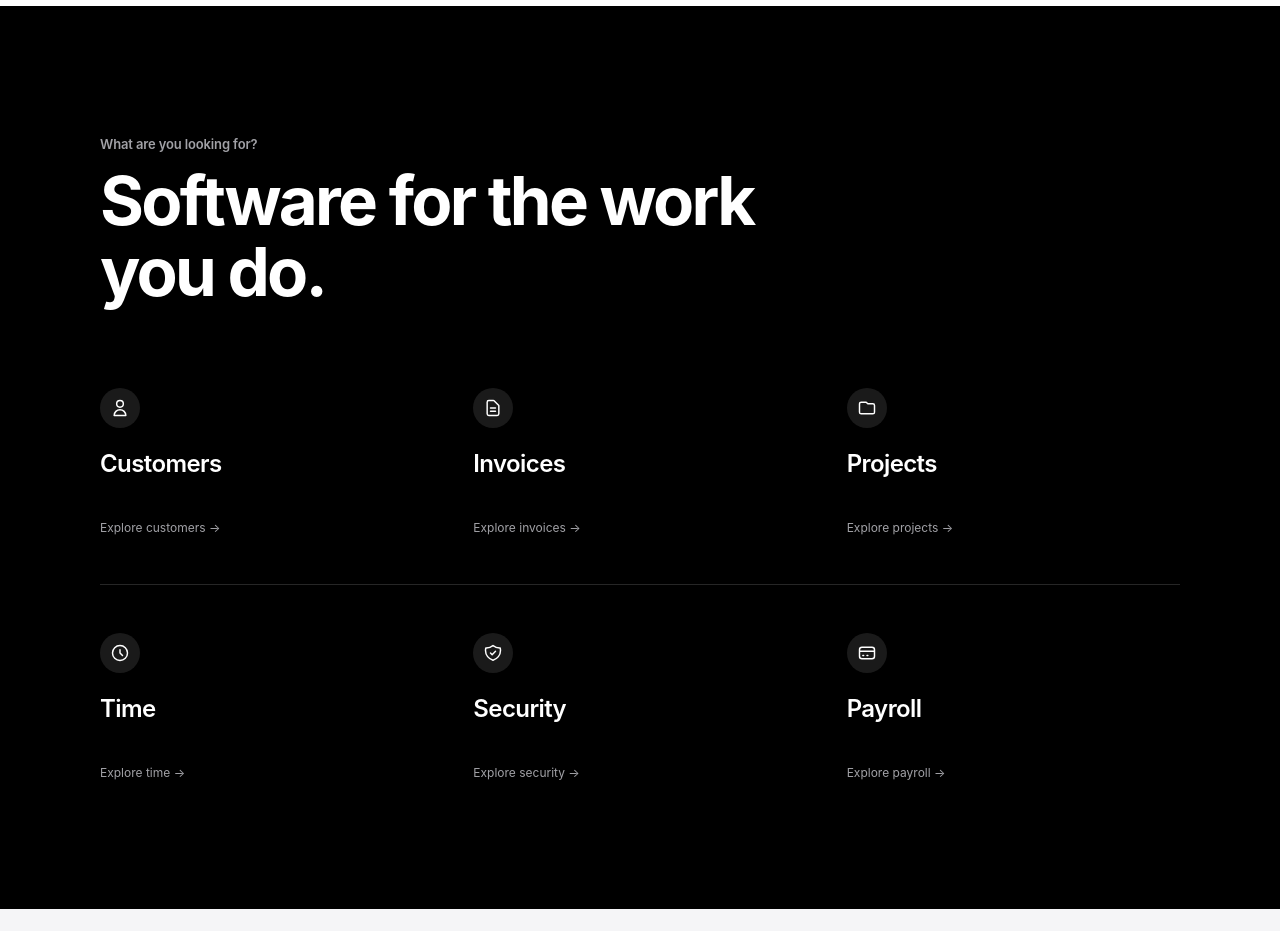
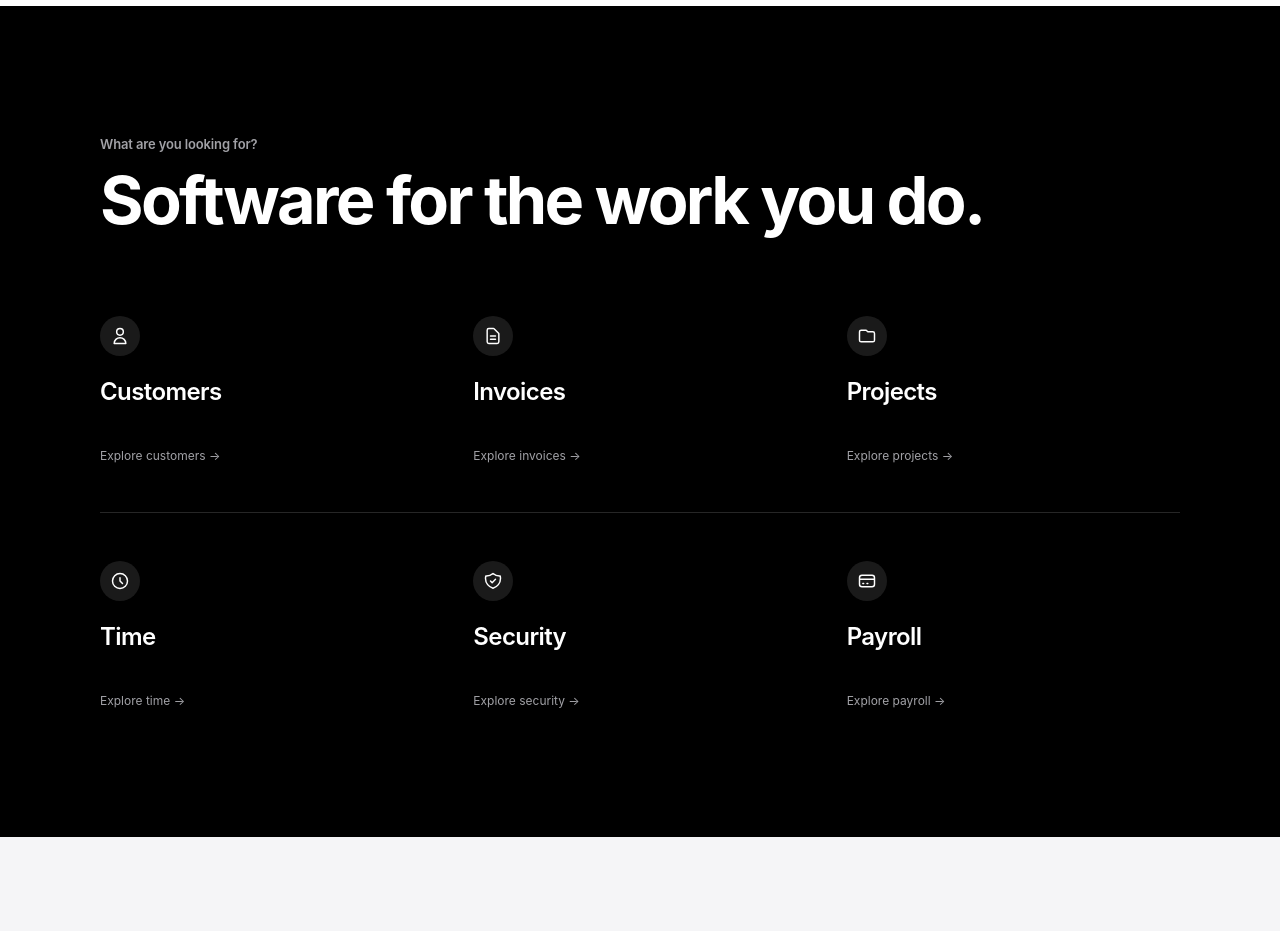
Before and after one commit to LinukaBandara/StackPick, a Next.js app: page / in a window 1280 px wide. Shown: the part 1040-1971 px from the top of the page. Built offline with nearby package versions, Linux system fonts and the light colour scheme; no server answers.

Commit message:
Improve desktop alignment of software discovery heading

```diff
--- a/app/page.tsx
+++ b/app/page.tsx
@@ -152,10 +152,12 @@ export default function HomePage() {
       {/* 2. Dark Showcase Section (Software for the work you do) */}
       <section className="bg-black text-white">
         <div className="sp-container py-14 sm:py-24 lg:py-32">
-          <p className="sp-eyebrow text-[#a1a1a6]">What are you looking for?</p>
-          <h2 className="sp-title mt-3 max-w-3xl text-white text-[clamp(2rem,8vw,4.2rem)] leading-[1.05]">
-            Software for the work you do.
-          </h2>
+          <div className="max-w-5xl">
+            <p className="sp-eyebrow text-[#a1a1a6]">What are you looking for?</p>
+            <h2 className="sp-title mt-3 max-w-none text-balance text-white text-[clamp(2.25rem,5.2vw,4.2rem)] leading-[1.05]">
+              Software for the work you do.
+            </h2>
+          </div>
 
           <div className="mt-10 sm:mt-16 lg:mt-20">
             {/* Row 1: Customers, Invoices, Projects */}
```
